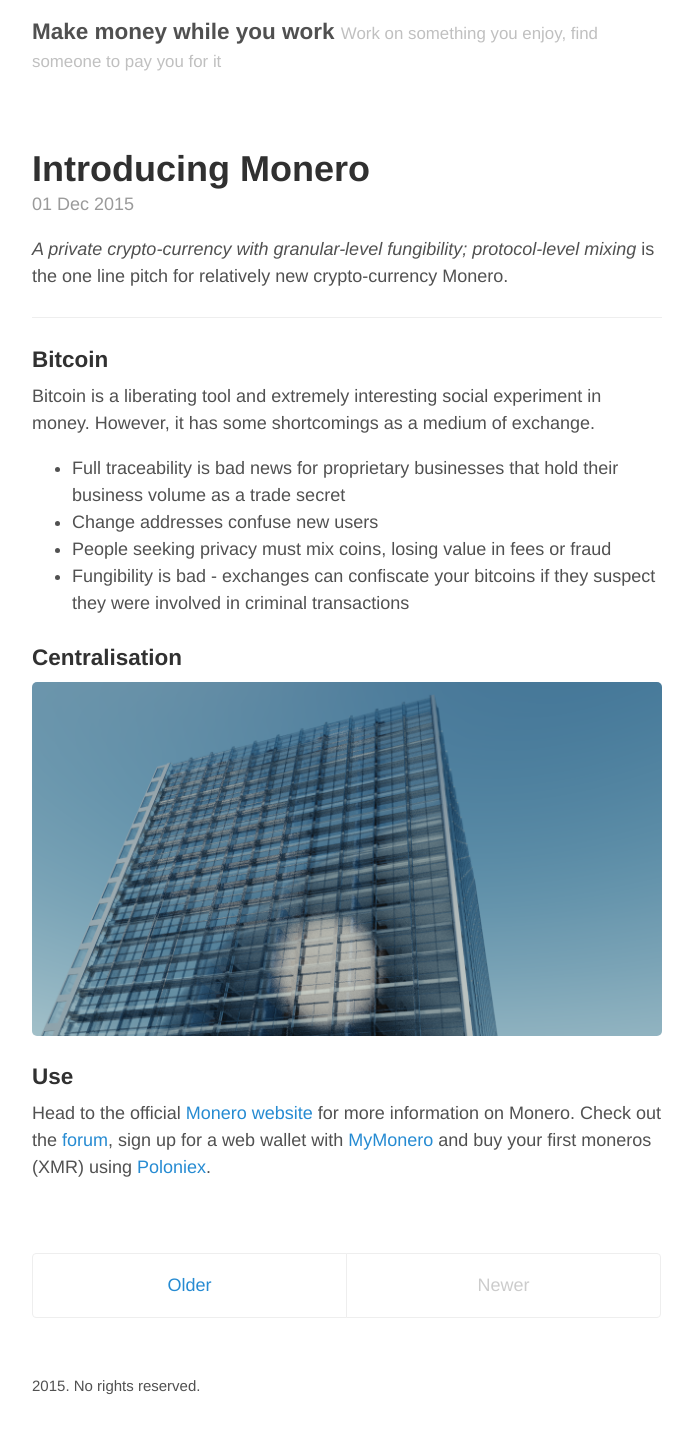
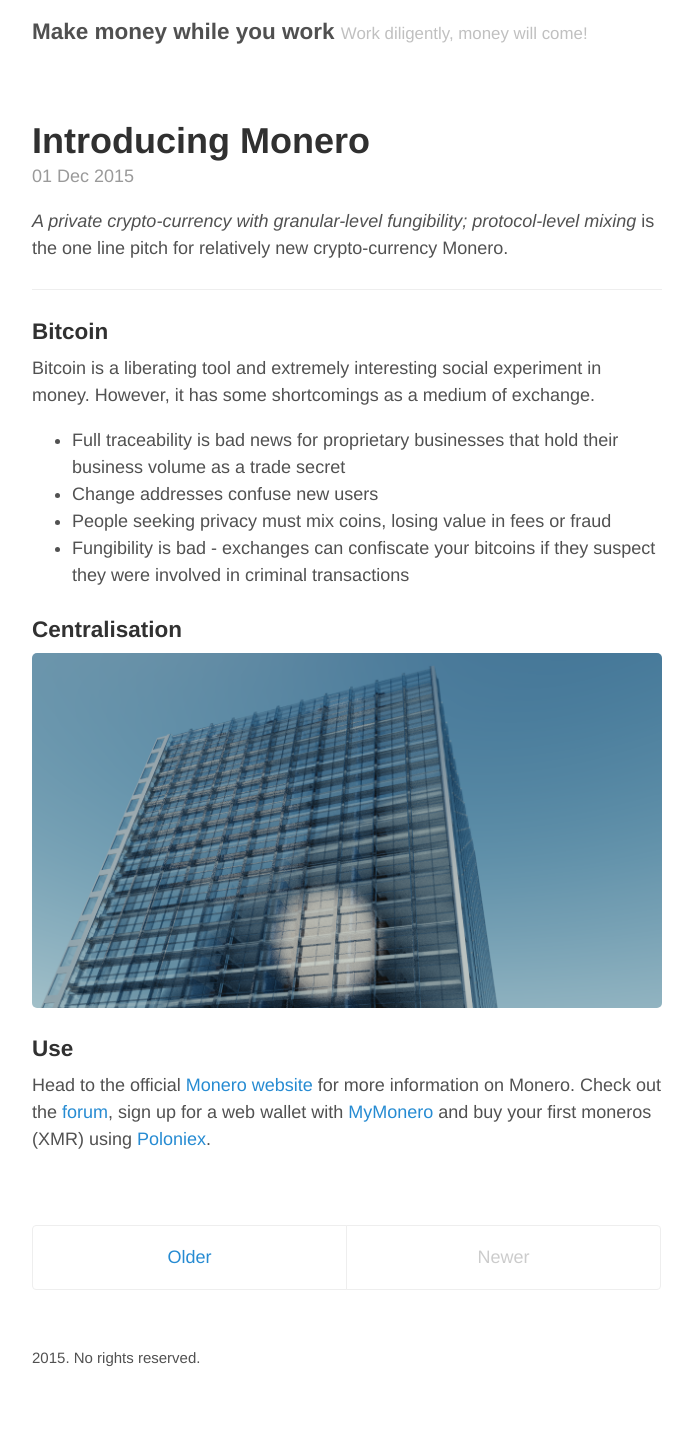
Before and after one commit to songproducer/nefarious-capsicum, a Jekyll site: the page built from index.html, in a window 1280 px wide. Shown: the whole page, without its empty margins (293-986 px from the left). Built offline with Jekyll 4.4.1, drawn with Linux system fonts in a browser that asks for light colours; the list of posts is cut into pages by our own code; after the commit the page ends 1407 px from its top, so only the background shows below that.

Commit message:
nothing major

```diff
--- a/_config.yml
+++ b/_config.yml
@@ -8,7 +8,7 @@
 
 # Setup
 title:               Make money while you work
-tagline:             Work on something you enjoy, find someone to pay you for it
+tagline:             Work diligently, money will come!
 url:                 http://makemoneywhileyouwork.com
 paginate:            1
 baseurl:             ""
```
